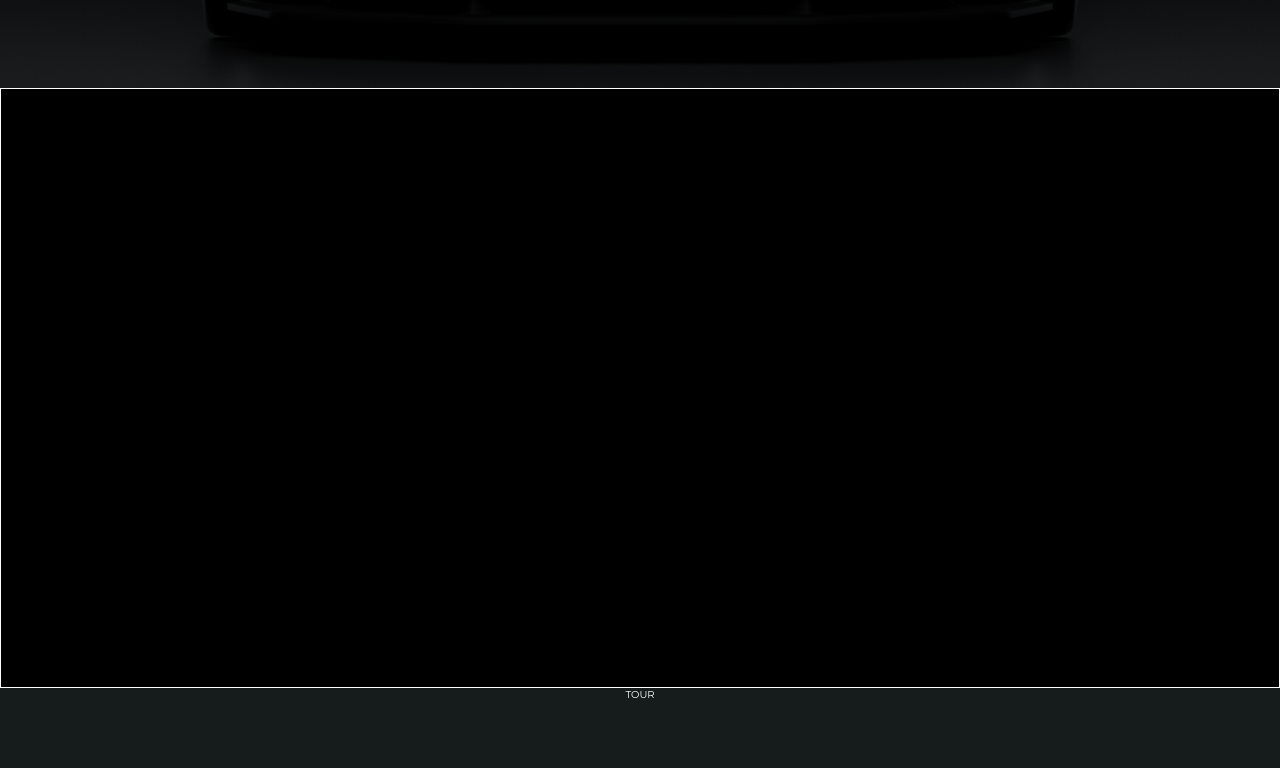
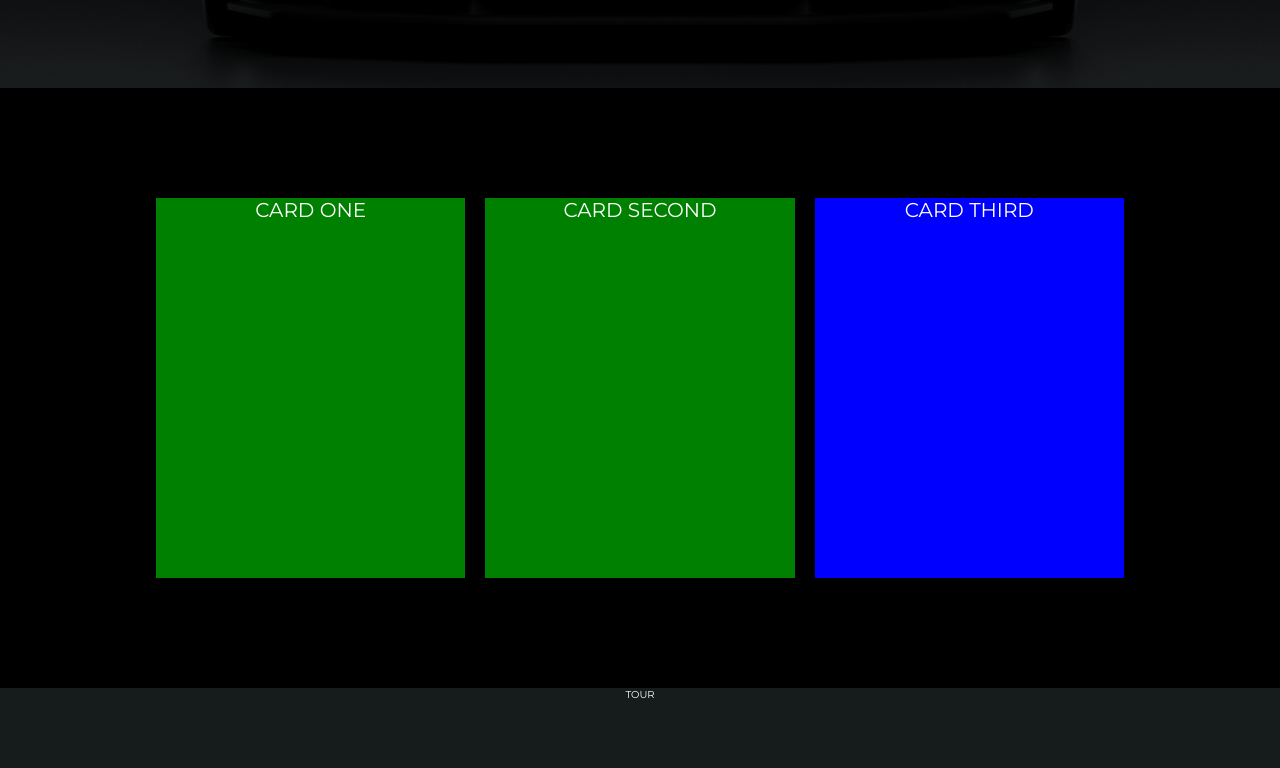
Before and after one commit to deesepulveda/luxury_motors_project, a React (Create React App) app: page / in a window 1280 px wide. Shown: the part 712-1480 px from the top of the page. Built offline with nearby package versions, Linux system fonts and the light colour scheme.

Commit message:
added cards to featured section

```diff
--- a/src/components/Featured.css
+++ b/src/components/Featured.css
@@ -1,9 +1,130 @@
-.featured_container {
+.featured_wrapper {
   width: 100vw;
   height: 60rem;
+  padding: 1rem;
   overflow: hidden;
   display: flex;
-  justify-content: center;
+  flex-direction: column;
+  justify-content: space-between;
   align-items: center;
-  border: 1px solid white;
 }
+
+.featured_container {
+  width: 100%;
+  height: 80%;
+  margin: 0 auto;
+  overflow: hidden;
+  /* border: 1px solid white; */
+}
+
+/* Featured Cards */
+
+.featured_card {
+  font-size: 2rem;
+}
+
+.featured_card:nth-child(1) {
+  width: 100%;
+  height: 100%;
+  transform: translateX(0%);
+  -webkit-transform: translateX(0%);
+  -moz-transform: translateX(0%);
+  -ms-transform: translateX(0%);
+  -o-transform: translateX(0%);
+  background-color: red;
+}
+
+.featured_card:nth-child(2) {
+  width: 100%;
+  height: 100%;
+  transform: translateX(100%);
+  -webkit-transform: translateX(100%);
+  -moz-transform: translateX(100%);
+  -ms-transform: translateX(100%);
+  -o-transform: translateX(100%);
+  background-color: green;
+}
+
+.featured_card:nth-child(3) {
+  width: 100%;
+  height: 100%;
+  transform: translateX(200%);
+  -webkit-transform: translateX(200%);
+  -moz-transform: translateX(200%);
+  -ms-transform: translateX(200%);
+  -o-transform: translateX(200%);
+  background-color: blue;
+}
+
+/* Media Queries */
+
+@media (min-width: 768px) {
+  .featured_wrapper {
+    justify-content: space-evenly;
+  }
+
+  .featured_container {
+    width: 40rem;
+  }
+}
+
+@media (min-width: 1024px) {
+  .featured_container {
+    width: 80%;
+    height: 40rem;
+    padding: 1rem;
+    display: flex;
+    justify-content: center;
+    align-items: center;
+  }
+
+  .featured_card {
+    width: calc(100% / 3);
+    margin: 1rem;
+    transform: none;
+    -webkit-transform: none;
+    -moz-transform: none;
+    -ms-transform: none;
+    -o-transform: none;
+  }
+
+  .featured_card:nth-child(1) {
+    width: 100%;
+    height: 100%;
+    transform: translateX(0%);
+    -webkit-transform: translateX(0%);
+    -moz-transform: translateX(0%);
+    -ms-transform: translateX(0%);
+    -o-transform: translateX(0%);
+  }
+
+  .featured_card:nth-child(2) {
+    width: 100%;
+    height: 100%;
+    transform: translateX(0%);
+    -webkit-transform: translateX(0%);
+    -moz-transform: translateX(0%);
+    -ms-transform: translateX(0%);
+    -o-transform: translateX(0%);
+  }
+
+  .featured_card:nth-child(3) {
+    width: 100%;
+    height: 100%;
+    transform: translateX(0%);
+    -webkit-transform: translateX(0%);
+    -moz-transform: translateX(0%);
+    -ms-transform: translateX(0%);
+    -o-transform: translateX(0%);
+  }
+
+  .slideBtn {
+    display: none;
+  }
+}
+
+@media (min-width: 1920px) {
+  .featured_container {
+    max-width: 140rem;
+  }
+}
--- a/src/components/Featured.js
+++ b/src/components/Featured.js
@@ -1,8 +1,30 @@
-import React from "react";
+import React, { useState } from "react";
 import "./Featured.css";
 
 const Featured = () => {
-  return <div className="featured_container"></div>;
+  const [newColor, setNewColor] = useState(true);
+
+  const changeHandler = () => {
+    setNewColor(false);
+  };
+
+  return (
+    <div className="featured_wrapper">
+      <div className="featured_container">
+        <div
+          className="featured_card"
+          style={{ backgroundColor: newColor ? "green" : "blue" }}
+        >
+          Card One
+        </div>
+        <div className="featured_card">Card Second</div>
+        <div className="featured_card">Card Third</div>
+      </div>
+      <button className="slideBtn" onClick={changeHandler}>
+        Change
+      </button>
+    </div>
+  );
 };
 
 export default Featured;
--- a/src/components/Footer.css
+++ b/src/components/Footer.css
@@ -1,5 +1,4 @@
 .footer_container {
   width: 100vw;
   height: 25rem;
-  background-color: rgb(30, 28, 28);
 }
--- a/src/components/MainList.css
+++ b/src/components/MainList.css
@@ -2,6 +2,18 @@
   width: 100vw;
   height: auto;
   overflow: hidden;
+}
+
+.mainList_title_box {
+  width: 100%;
+  height: auto;
+  margin: 5rem auto 2rem;
+}
+
+.mainList_title {
+  color: rgb(166, 143, 10);
+  font-size: 2rem;
+  letter-spacing: 0.2rem;
 }
 
 /* Filter Section */
@@ -54,15 +66,15 @@
   padding: 1rem;
   display: flex;
   justify-content: center;
-  align-items: center;
+  align-items: flex-start;
 }
 
 .mainList_container_listings_container {
-  width: 54rem;
+  width: 100%;
   height: 100%;
   display: flex;
   flex-wrap: wrap;
-  justify-content: flex-start;
+  justify-content: center;
   align-items: center;
 }
 
@@ -72,7 +84,6 @@
   width: 25rem;
   height: 40rem;
   margin: 1rem;
-
   display: flex;
   flex-direction: column;
   justify-content: center;
@@ -134,6 +145,11 @@
   .mainList_container_listings_wrapper {
     padding-bottom: 10rem;
   }
+
+  .mainList_container_listings_container {
+    width: 54rem;
+    justify-content: flex-start;
+  }
 }
 
 @media (min-width: 1280px) {
@@ -161,3 +177,9 @@
     font-size: 1.8rem;
   }
 }
+
+@media (min-width: 1920px) {
+  .mainList_container_listings_container {
+    width: 108rem;
+  }
+}
--- a/src/components/MainList.js
+++ b/src/components/MainList.js
@@ -31,6 +31,9 @@
 
   return (
     <div className="mainList_container_main">
+      <div className="mainList_title_box">
+        <h2 className="mainList_title">search our inventory</h2>
+      </div>
       <div className="mainList_container_filter">
         <div className="mainList_container_filter_box">
           {/* Select Filter Title */}
```
